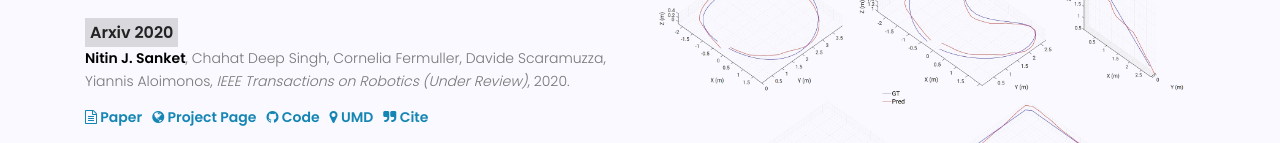
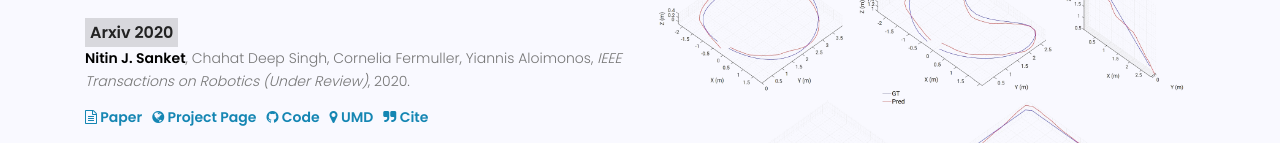
Before and after one commit to NitinJSanket/nitinjsanket.github.io, a plain HTML site: page research.html in a window 1280 px wide. Shown: the part 382-525 px from the top of the page. Drawn offline with nearby package versions, Linux system fonts and the light colour scheme; some packages are replaced by stand-ins of ours; files that its build step writes are made by us from their sources; some icons are missing.

Commit message:
Fix bug in Research

```diff
--- a/research.html
+++ b/research.html
@@ -91,7 +91,7 @@
 									<h6>Arxiv 2020</h6>
 								</div>
 								<p>
-								<b>Nitin J. Sanket</b>, Chahat Deep Singh, Cornelia Fermuller, Davide Scaramuzza, Yiannis Aloimonos, <i>IEEE Transactions on Robotics (Under Review)</i>, 2020.<br>
+								<b>Nitin J. Sanket</b>, Chahat Deep Singh, Cornelia Fermuller, Yiannis Aloimonos, <i>IEEE Transactions on Robotics (Under Review)</i>, 2020.<br>
 								</p>
 								<h6>
 									<a href="https://arxiv.org/abs/2006.06753"><i class="fa fa-file-text-o"></i>&nbsp;Paper&nbsp;&nbsp;</a> <a href="http://prg.cs.umd.edu/PRGFlow"><i class="fa fa-globe"></i>&nbsp;Project Page&nbsp;&nbsp;</a> <a href="https://github.com/prgumd/PRGFlow"><i class="fa fa-github"></i>&nbsp;Code&nbsp;&nbsp;</a> <a href="http://umd.edu"><i class="fa fa-map-marker"></i>&nbsp;UMD&nbsp;&nbsp;</a> <a href="research/prgflow.html"><i class="fa fa-quote-right"></i>&nbsp;Cite&nbsp;&nbsp;</a>
```
